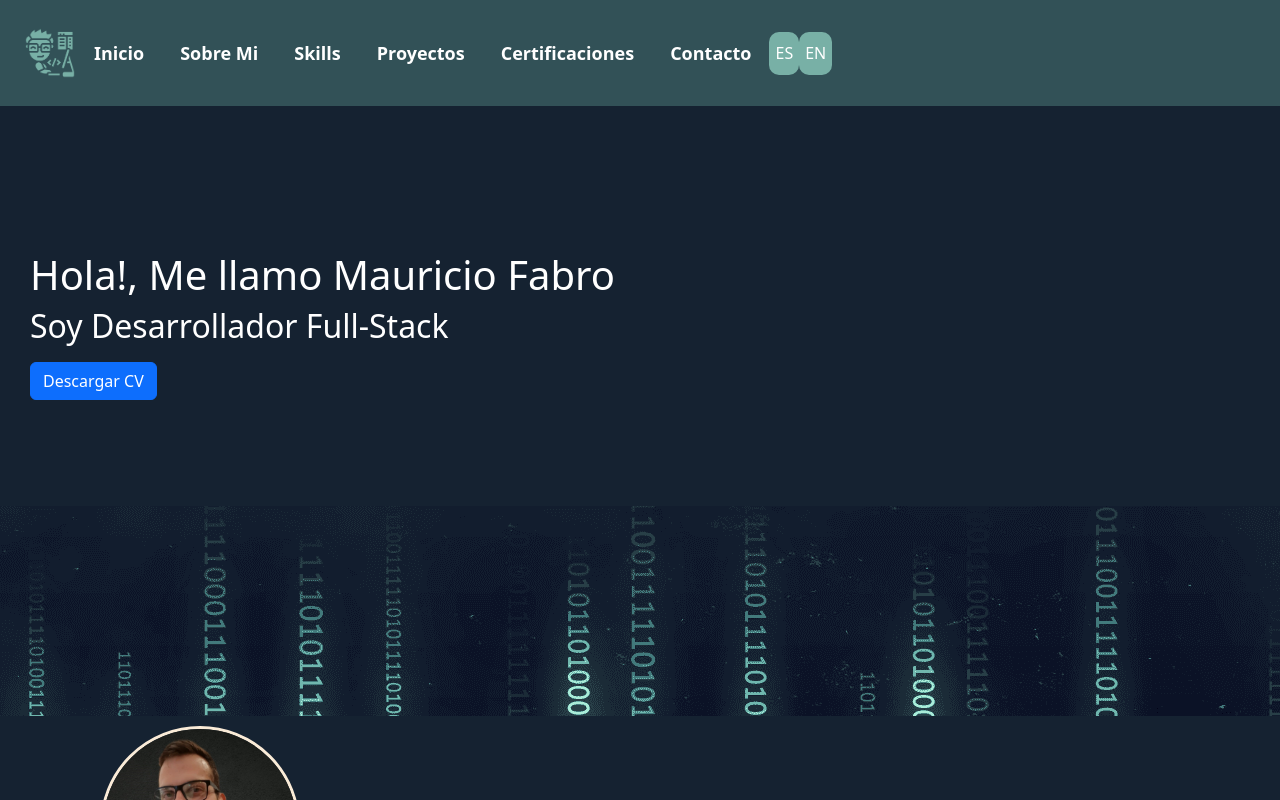
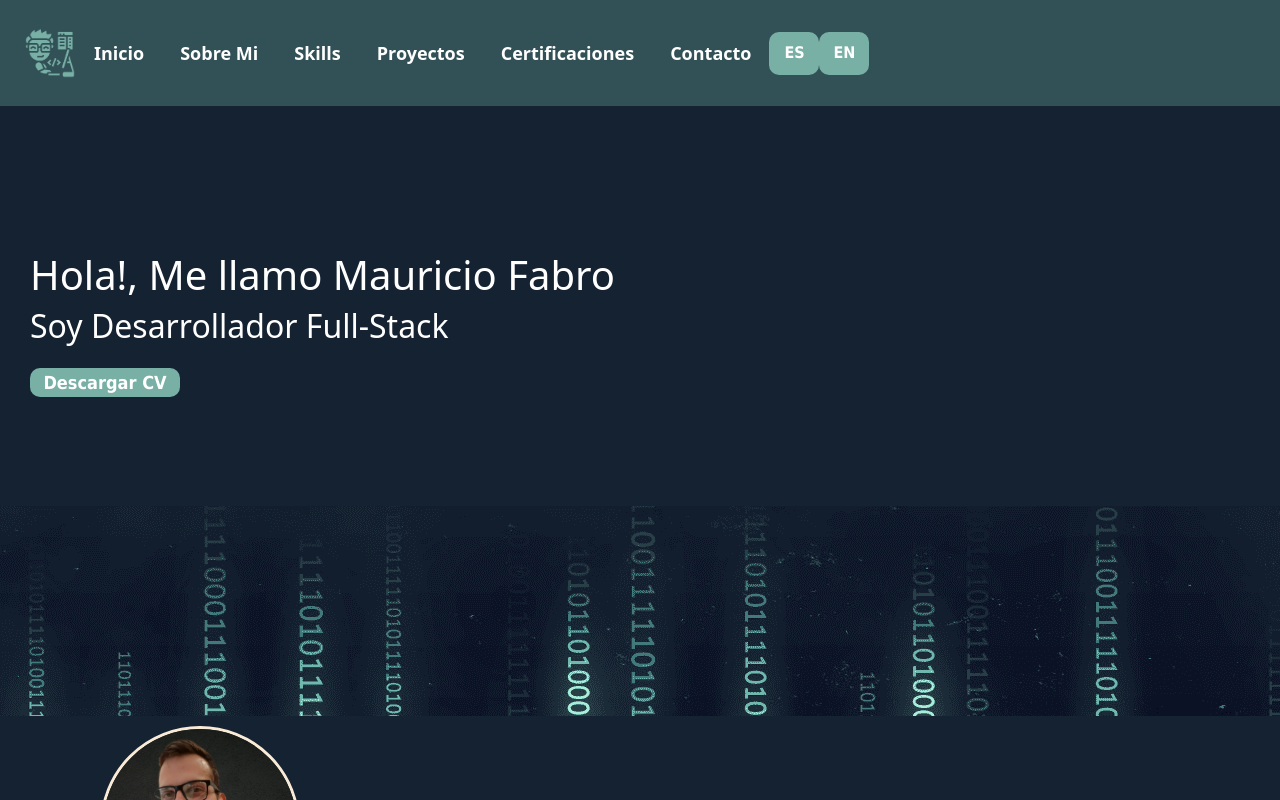
Before and after one commit to mauriruf32/mauriciofabro, a React (Create React App) app: page / in a window 1280 px wide. Shown: the top 800 px of the page. Built offline with nearby package versions, Linux system fonts and the light colour scheme.

Commit message:
traslations

```diff
--- a/src/Components/NavBar/Header.css
+++ b/src/Components/NavBar/Header.css
@@ -60,6 +60,9 @@ a {
   background-color: #78b0a6;
   border: #152231;
   border-radius: 10px;
+  width: 50px;
+  font-family: Tahoma;
+  font-weight: bold;
 }
 
 .boton:hover {
--- a/src/Views/ContactInfo/Contact.css
+++ b/src/Views/ContactInfo/Contact.css
@@ -24,6 +24,10 @@
   color: white;
   background-color: #78b0a6;
   border: #152231;
+  font-weight: bold;
+  font-size: large;
+  border-radius: 10px;
+font-family: Tahoma;
 }
 
 .button2:hover {
--- a/src/Views/ContactInfo/Contact.jsx
+++ b/src/Views/ContactInfo/Contact.jsx
@@ -2,7 +2,6 @@ import React from 'react';
 import { useForm, ValidationError } from '@formspree/react'
 import "./Contact.css"
 import { SocialMedia } from '../../Components/SocialMedia/SocialMedia';
-import { Button } from 'react-bootstrap';
 import { useTranslation } from 'react-i18next';
 
 
@@ -49,9 +48,9 @@ const Contact = () => {
         field="message"
         errors={state.errors}
       />
-      <Button className="button2" type="submit" disabled={state.submitting}>
+      <button className="button2" type="submit" disabled={state.submitting}>
         Enviar
-      </Button>
+      </button>
     </form>
     <br />
     <SocialMedia />
--- a/src/Views/Home/Home.css
+++ b/src/Views/Home/Home.css
@@ -23,8 +23,10 @@
     color: white;
     background-color: #78b0a6;
     border: #152231;
+    font-weight: bold;
     font-size: large;
     border-radius: 10px;
+  font-family: Tahoma;
 
 
 }
--- a/src/Views/Home/Home.jsx
+++ b/src/Views/Home/Home.jsx
@@ -1,7 +1,6 @@
 import React from 'react';
-import { Button } from 'react-bootstrap';
 import { useTranslation } from 'react-i18next';
-// import HomeImage from "../../Images/Inicio.jpg"
+
 import CV from './CV Mauricio Fabro 2024_Spanish.pdf';
 
 import './Home.css';
@@ -21,7 +20,7 @@ function Home() {
           <h1>{t(`home.welcome`)}</h1>
           <h2>{t(`home.presentation`)}</h2>
 
-          <Button class='botton' onClick={handleDownload} >Descargar CV</Button>
+          <button className='botton' onClick={handleDownload} >Descargar CV</button>
         </div>
     </div>
     </section>
--- a/src/Views/Proyects/Proyects.css
+++ b/src/Views/Proyects/Proyects.css
@@ -32,6 +32,8 @@ text-decoration-color: aliceblue;
   font-size: small;
   margin-bottom: -10px;
   border-radius: 10px;
+  font-family: Tahoma;
+
 }
 
 .button3:hover {
```
